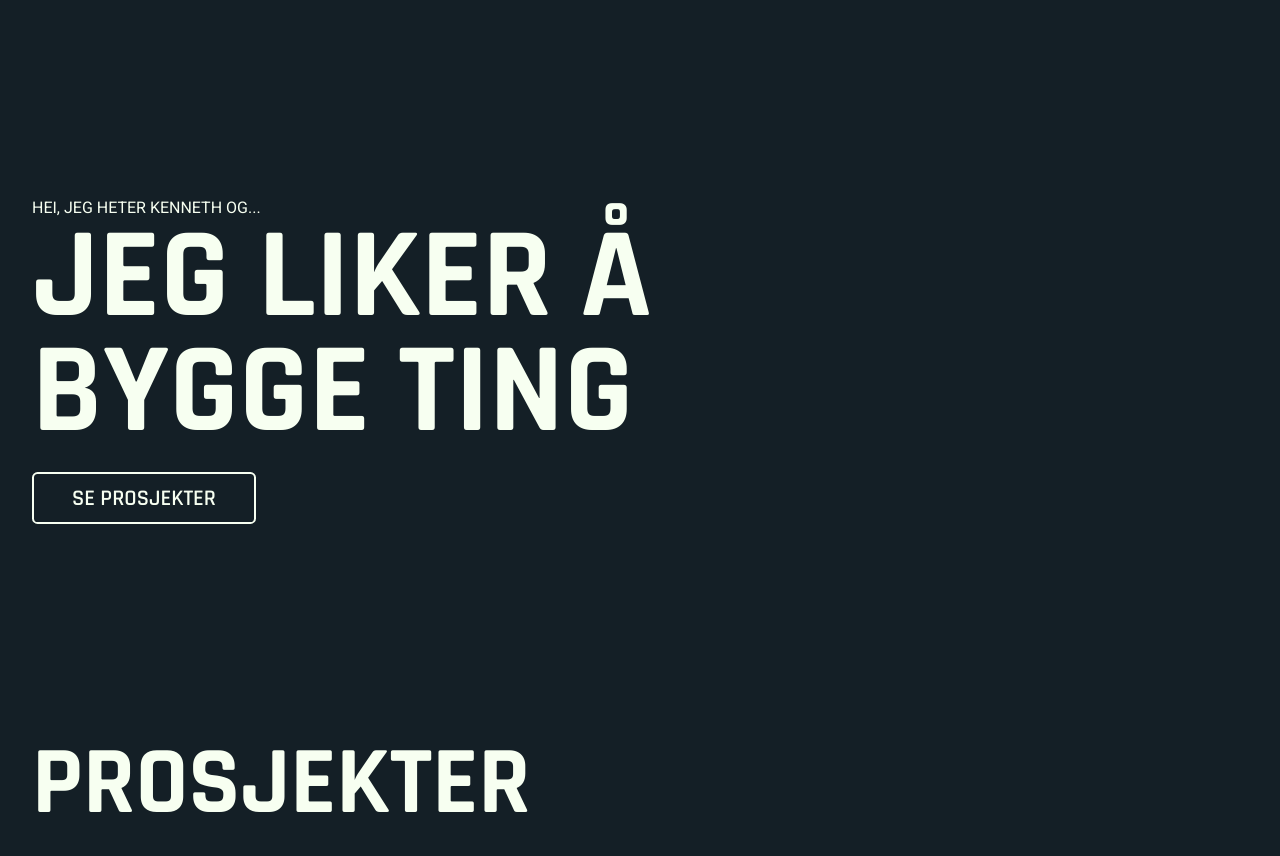
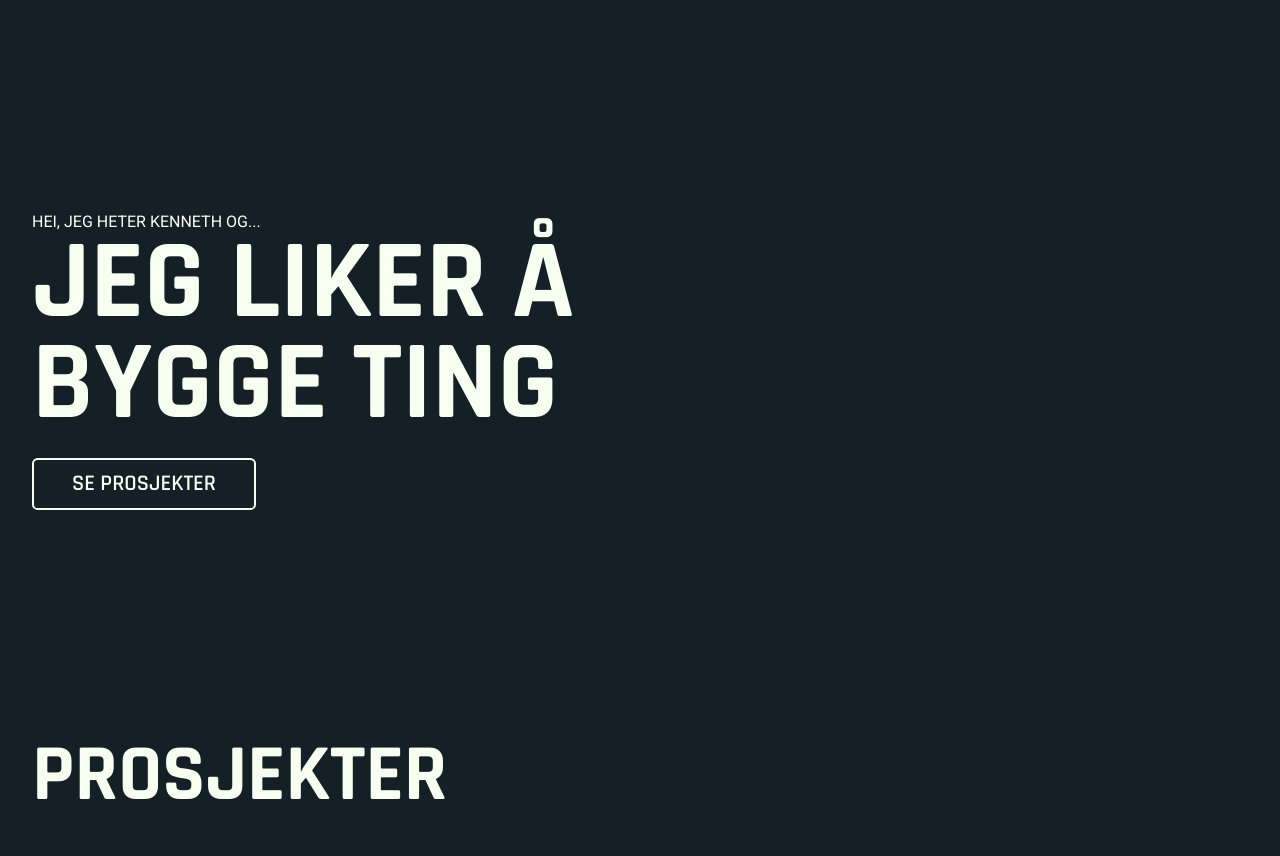
Before and after one commit to lokoydesign/portfolio, a website: page index.html in a window 1280 px wide. Shown: the part 96-952 px from the top of the page. Drawn offline with Linux system fonts and the light colour scheme.

Commit message:
minor improvement for small screens

```diff
--- a/sass/components/_scroll-to-top.scss
+++ b/sass/components/_scroll-to-top.scss
@@ -28,5 +28,7 @@
 }
 
 .js .scroll-to-top {
-  display: block;
+  @media (min-width: 48rem) {
+    display: block;
+  }
 }
--- a/sass/sections/_hero.scss
+++ b/sass/sections/_hero.scss
@@ -7,7 +7,7 @@
   min-height: 75vh;
 
   @media (min-width: 48rem) {
-    grid-column: 1 / 12;
+    grid-column: span 12;
     min-height: 94vh;
     text-align: initial;
   }
@@ -22,6 +22,15 @@
     animation-name: transitionUp;
     animation-duration: 1.5s;
     animation-timing-function: ease-in-out;
+    font-size: 3.3rem;
+
+    @media (min-width: 26rem) {
+      font-size: 4rem;
+    }
+
+    @media (min-width: 48rem) {
+      font-size: 7rem;
+    }
   }
 
   p {
--- a/sass/sections/_projects.scss
+++ b/sass/sections/_projects.scss
@@ -11,4 +11,14 @@
     margin-block-end: 20em;
     gap: 8em 2em;
   }
+
+  .section-header {
+    &__title {
+      font-size: 3.3rem;
+
+      @media (min-width: 48rem) {
+        font-size: 5rem;
+      }
+    }
+  }
 }
--- a/sass/sections/_site-header.scss
+++ b/sass/sections/_site-header.scss
@@ -57,7 +57,7 @@
   }
 
   > * + * {
-    margin-inline-start: 1em;
+    margin-inline-start: .5em;
 
     @media (min-width: 48rem) {
       margin-inline-start: 2em;
```
Also changed, not shown: style.css, 1 other file.
